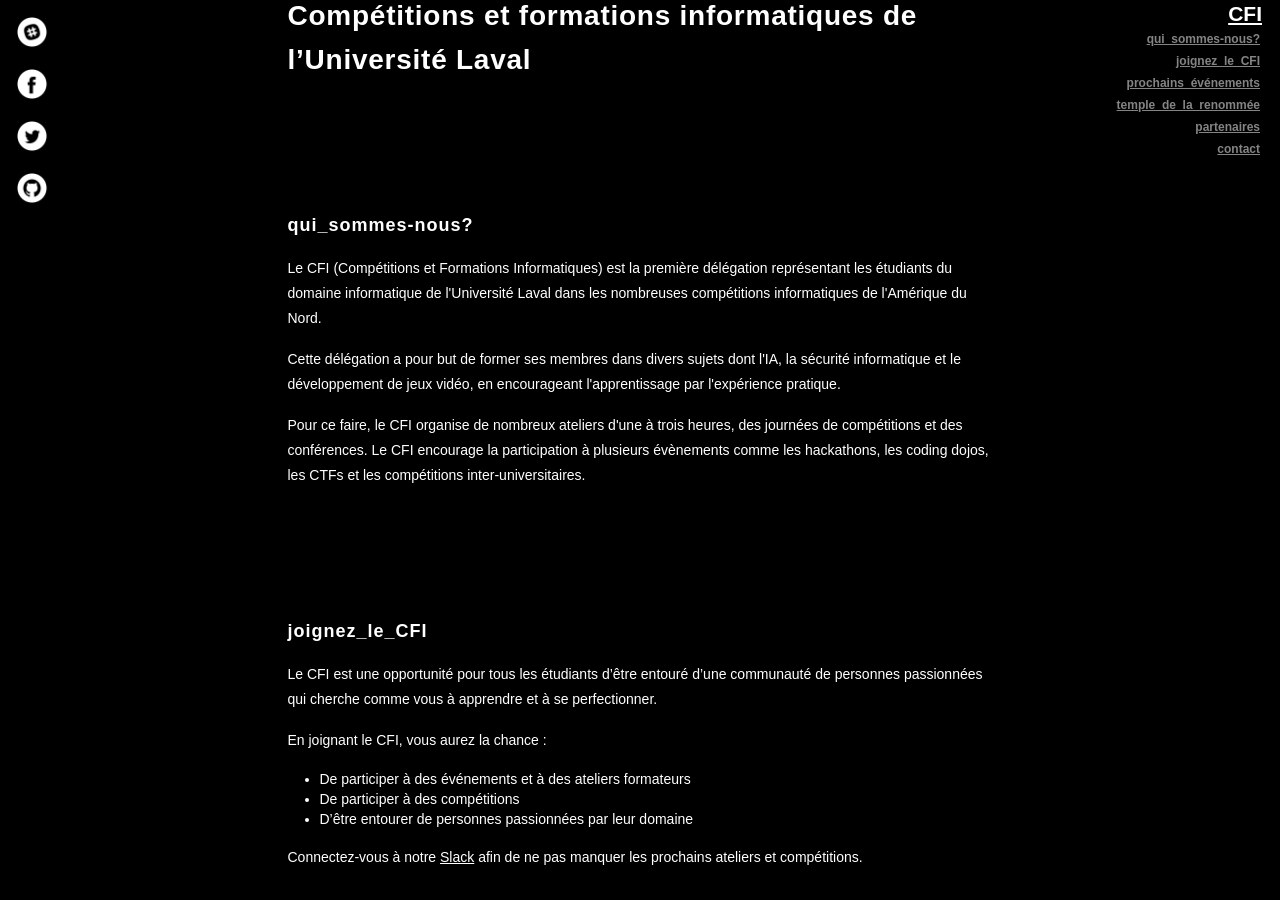
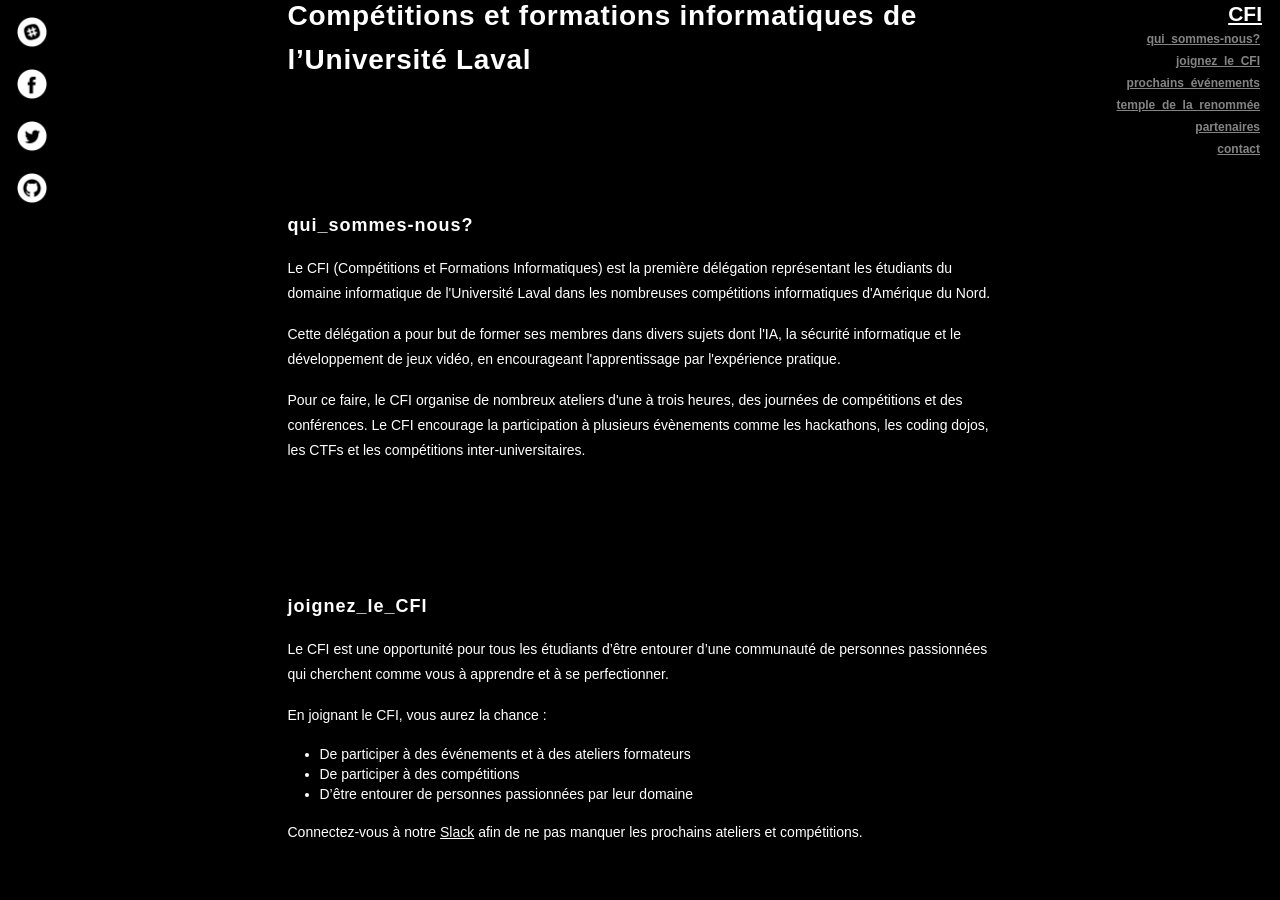
Before and after one commit to CFI-UL/cfi-ul.github.io, a Jekyll site: the page built from index.html, in a window 1280 px wide and 900 px high, scrolled down 1034 px. Built offline with Jekyll 4.4.1, drawn with Linux system fonts in a browser that asks for light colours; some of the changed text lies outside the part shown.

Commit message:
Fix typo.

```diff
--- a/index.html
+++ b/index.html
@@ -18,7 +18,7 @@ layout: default
   </h2>
   <div class="section__content">
     <p>
-      Le CFI (Compétitions et Formations Informatiques) est la première délégation représentant les étudiants du domaine informatique de l'Université Laval dans les nombreuses compétitions informatiques de l'Amérique du Nord.
+      Le CFI (Compétitions et Formations Informatiques) est la première délégation représentant les étudiants du domaine informatique de l'Université Laval dans les nombreuses compétitions informatiques d'Amérique du Nord.
     </p>
     <p>
       Cette délégation a pour but de former ses membres dans divers sujets dont l'IA, la sécurité informatique et le développement de jeux vidéo, en encourageant l'apprentissage par l'expérience pratique.
@@ -35,7 +35,7 @@ layout: default
   </h2>
   <div class="section__content">
     <p>
-      Le CFI est une opportunité pour tous les étudiants d’être entouré d’une communauté de personnes passionnées qui cherche comme vous à apprendre et à se perfectionner.
+      Le CFI est une opportunité pour tous les étudiants d’être entourer d’une communauté de personnes passionnées qui cherchent comme vous à apprendre et à se perfectionner.
     </p>
     <p>
       En joignant le CFI, vous aurez la chance :
```
Also changed, not shown: other parts of index.html (+1 -1 lines).
